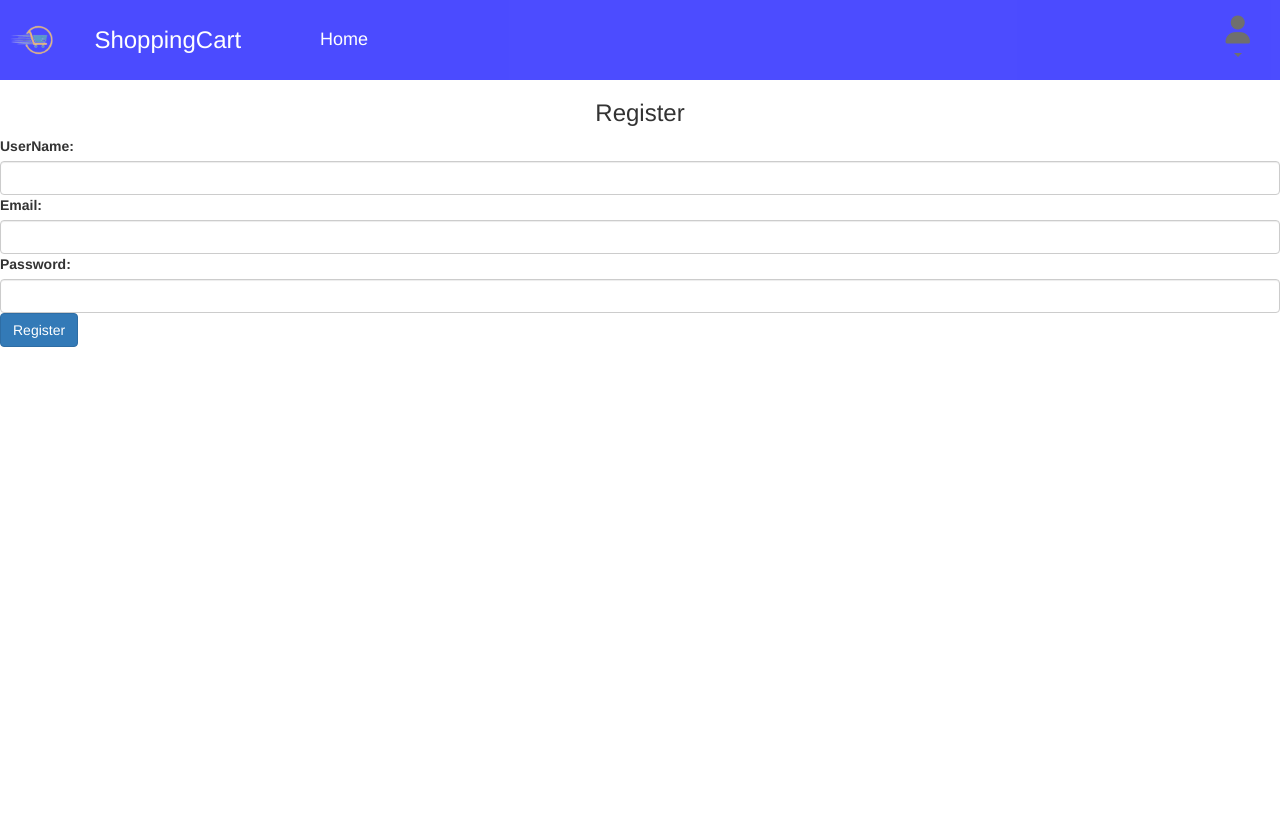
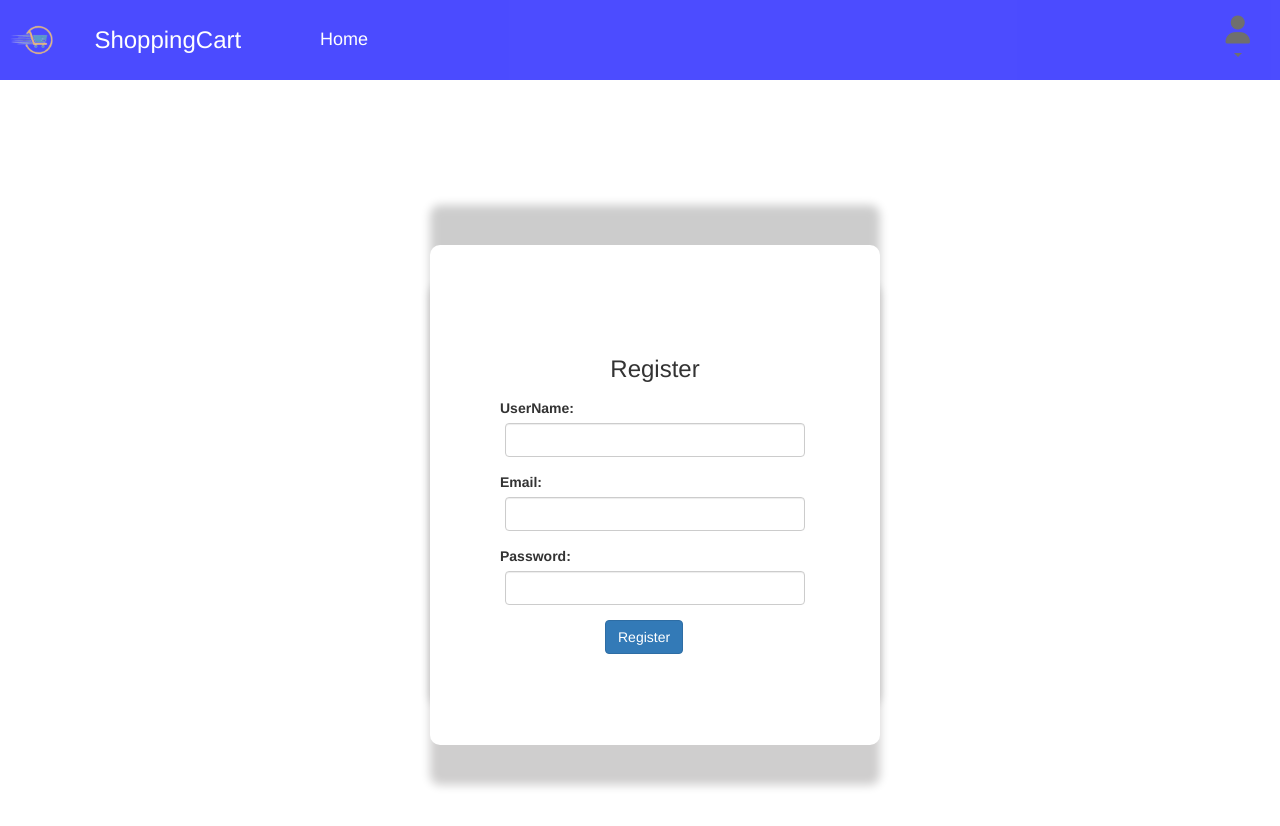
Before and after one commit to abhiramreddyk18/E-commerce-frontend, an Angular app: page /register in a window 1280 px wide. Shown: the top 826 px of the page. Before the commit the page ends 800 px from the top, so only its background shows below. Built offline with nearby package versions, Linux system fonts and the light colour scheme.

Commit message:
added some features in header

```diff
--- a/package.json
+++ b/package.json
@@ -15,6 +15,7 @@
     "@angular/compiler": "^17.2.0",
     "@angular/core": "^17.2.0",
     "@angular/forms": "^17.2.0",
+    "@angular/material": "^17.3.10",
     "@angular/platform-browser": "^17.2.0",
     "@angular/platform-browser-dynamic": "^17.2.0",
     "@angular/router": "^17.2.0",
--- a/src/app/header/header.component.html
+++ b/src/app/header/header.component.html
@@ -33,9 +33,9 @@
                   <i class="fas fa-user fa-2x"></i><span class="caret"></span>
                 </button>
                 <ul class="dropdown-menu">
-                  <li><a routerLink="/login" style="cursor: pointer;">Login</a></li>
-                  <li><a routerLink="/register" style="cursor: pointer;" >Register</a></li>
-                  <li><a routerLink="/login" style="cursor: pointer;" (click)="logout()">logout</a></li>
+                    <li><a routerLink="/login" style="cursor: pointer;" *ngIf="!loggedin">Login</a></li>
+                    <li><a routerLink="/register" style="cursor: pointer;" *ngIf="!loggedin">Register</a></li>
+                    <li><a routerLink="/login" style="cursor: pointer;" (click)="logout()">Logout</a></li>
 
                 </ul>
               </div>
--- a/src/app/login/login.component.css
+++ b/src/app/login/login.component.css
@@ -1,43 +1,51 @@
-.container{
-    width:100%;
-    height: 100vh;
-    margin: 0;
-    padding: 0;
-    color:white;
-    background-image: url(https://img.freepik.com/free-vector/abstract-geometric-wireframe-background_52683-59421.jpg?w=996&t=st=1726947139~exp=1726947739~hmac=e9bd726895fc39192a97a255aaddd884e5931eb6184b45d51bd6dfffbfe7b9a8);
-}
-form{
-    width:500px;
-    height: 500px;
-    display: flex;
-    flex-direction: column;
-    justify-content: center;
-    align-items: center;
-    background-color:black;
-    box-shadow:10px 10px 1px  red;
-    .form-control{
-        width:400px;
-        margin: 5px;
 
-    }
-    .btn{
-        width:100px;
-        padding:5px;
-        margin: 10px;
-    }
 
-    .email{
-        margin: 10px;
-    }
-    .password{
-        margin: 10px;
-    }
-}
-
-.form{
-    width: 100%;
-    height: 100vh;
+.container {
     display: flex;
     justify-content: center;
     align-items: center;
+    height: 100vh;
+    width: 100%;
+
 }
+
+.form {
+    width: 400px;
+    box-shadow: 0px 40px 10px rgba(14, 11, 11, 0.2), 0px -40px 10px rgba(0, 0, 0, 0.2);
+    border-radius: 10px;
+    background-color: white;
+    display: flex;
+    flex-direction: row;
+    align-items: center;
+    justify-content: center;
+    height: 400px;
+
+}
+.form-control{
+    width: 300px;
+    margin:0 5px  5px 5px;
+}
+.error{
+    color:red;
+}
+
+
+
+div{
+    margin:15px;
+}
+
+.buttons{
+    display: flex;
+    align-items: center;
+    justify-content: center;
+    flex-direction: column;
+    margin-left: 140px;
+    margin-top: 20px;
+    width:100px;
+    font-weight: bolder;
+}
+
+u{
+    margin-top:5px;;
+}
--- a/src/app/login/login.component.html
+++ b/src/app/login/login.component.html
@@ -13,8 +13,8 @@
 
             <div *ngIf="submitted && f.email.errors" class="invalid">
 
-                <div *ngIf="f.email.errors['required']">Email is required</div>
-                <div *ngIf="f.email.errors['email']">Enter a valid email</div>
+                <div *ngIf="f.email.errors['required']" class="error">Email is required</div>
+                <div *ngIf="f.email.errors['email']" class="error">Enter a valid email</div>
 
             </div>
 
@@ -25,11 +25,15 @@
             </div>
 
             <div *ngIf="submitted && f.password.errors" class="invalid">
-                <div *ngIf="f.password.errors['required']">password is required</div>
-                <div *ngIf="f.password.errors['minlength']">password must be atleast 6 characters</div>
+                <div *ngIf="f.password.errors['required']" class="error">password is required</div>
+                <div *ngIf="f.password.errors['minlength']" class="error">password must be atleast 6 characters</div>
             </div>
 
-            <button type="submit" class="btn btn-primary">Login</button>
+            <div class="buttons">
+                <button type="submit" class="btn btn-primary">Login</button>
+                <u><a routerLink="/register">register</a></u>
+            </div>
+
         </form>
     </div>
 </div>
--- a/src/app/product/product.component.ts
+++ b/src/app/product/product.component.ts
@@ -1,9 +1,9 @@
 import { Component, OnInit } from '@angular/core';
 import { ApiService } from '../service/api.service';
-import { Subject } from 'rxjs';
-import { CartComponent } from '../cart/cart.component';
+
 import { CartService } from '../service/cart.service';
 import { Product } from '../models/product';
+import {  Router } from '@angular/router';
 
 @Component({
   selector: 'app-product',
@@ -17,7 +17,7 @@ export class ProductComponent implements OnInit {
   product:Product=new Product('','','','',0,0,0);
 
 
-  constructor(private apiservice:ApiService,private cartservice:CartService){}
+  constructor(private apiservice:ApiService,private cartservice:CartService,private router:Router){}
 
   ngOnInit(): void {
       this.apiservice.getproduct().subscribe(res=>{
@@ -39,7 +39,12 @@ export class ProductComponent implements OnInit {
 
   addToCart(item:any){
 
-    // this.cartservice.sendingproduct(item);
+    this.apiservice.isloggedIn$.subscribe(status=>{
+
+      if(!status){
+        this.router.navigate(['/login']);
+      }
+    })
 
     this.product=new Product (item.id,item.title,item.image,item.description,1,item.price,item.price);
 
--- a/src/app/register/register.component.css
+++ b/src/app/register/register.component.css
@@ -0,0 +1,38 @@
+
+
+.container {
+    display: flex;
+    justify-content: center;
+    align-items: center;
+    height: 100vh;
+    width: 100%;
+
+}
+
+.form {
+    width: 450px;
+    box-shadow: 0px 40px 10px rgba(14, 11, 11, 0.2), 0px -40px 10px rgba(0, 0, 0, 0.2);
+    border-radius: 10px;
+    background-color: white;
+    display: flex;
+    flex-direction: row;
+    align-items: center;
+    justify-content: center;
+    height: 500px;
+
+}
+.form-control{
+    width: 300px;
+    margin:0 5px  5px 5px;
+}
+.error{
+    color:red;
+}
+
+div{
+    margin:15px;
+}
+
+.btn{
+    margin-left: 120px;
+}
--- a/src/app/register/register.component.html
+++ b/src/app/register/register.component.html
@@ -1,4 +1,4 @@
-<div class="container"></div>
+<div class="container">
     <div class="form">
 
         <form [formGroup]="registerform" (ngSubmit)="onsubmit()">
@@ -12,7 +12,7 @@
             </div>
             <div *ngIf="submitted && f.email.errors" class="invalid">
 
-                <div *ngIf="f.username.errors['required']">username is required</div>
+                <div *ngIf="f.username.errors['required']" class="error">username is required</div>
 
 
             </div>
@@ -26,8 +26,8 @@
 
             <div *ngIf="submitted && f.email.errors" class="invalid">
 
-                <div *ngIf="f.email.errors['required']">Email is required</div>
-                <div *ngIf="f.email.errors['email']">Enter a valid email</div>
+                <div *ngIf="f.email.errors['required']" class="error">Email is required</div>
+                <div *ngIf="f.email.errors['email']" class="error">Enter a valid email</div>
 
             </div>
 
@@ -38,10 +38,12 @@
             </div>
 
             <div *ngIf="submitted && f.password.errors" class="invalid">
-                <div *ngIf="f.password.errors['required']">password is required</div>
-                <div *ngIf="f.password.errors['minlength']">password must be atleast 6 characters</div>
+                <div *ngIf="f.password.errors['required']" class="error">password is required</div>
+                <div *ngIf="f.password.errors['minlength']" class="error">password must be atleast 6 characters</div>
             </div>
 
             <button type="submit" class="btn btn-primary">Register</button>
         </form>
     </div>
+
+</div>
```
Also changed, not shown: src/app/app.module.ts (+18 -6 lines), 1 other file (tests, documents, lock files or other folders).
